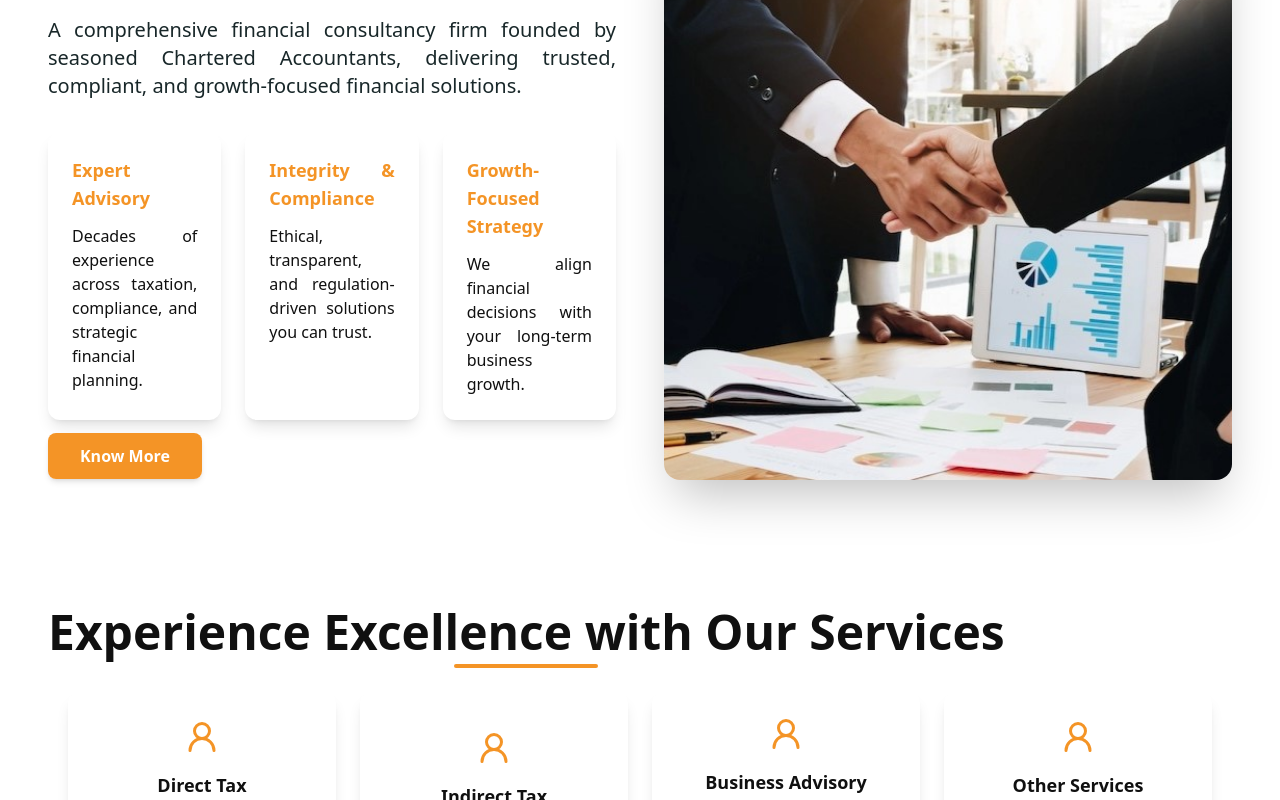
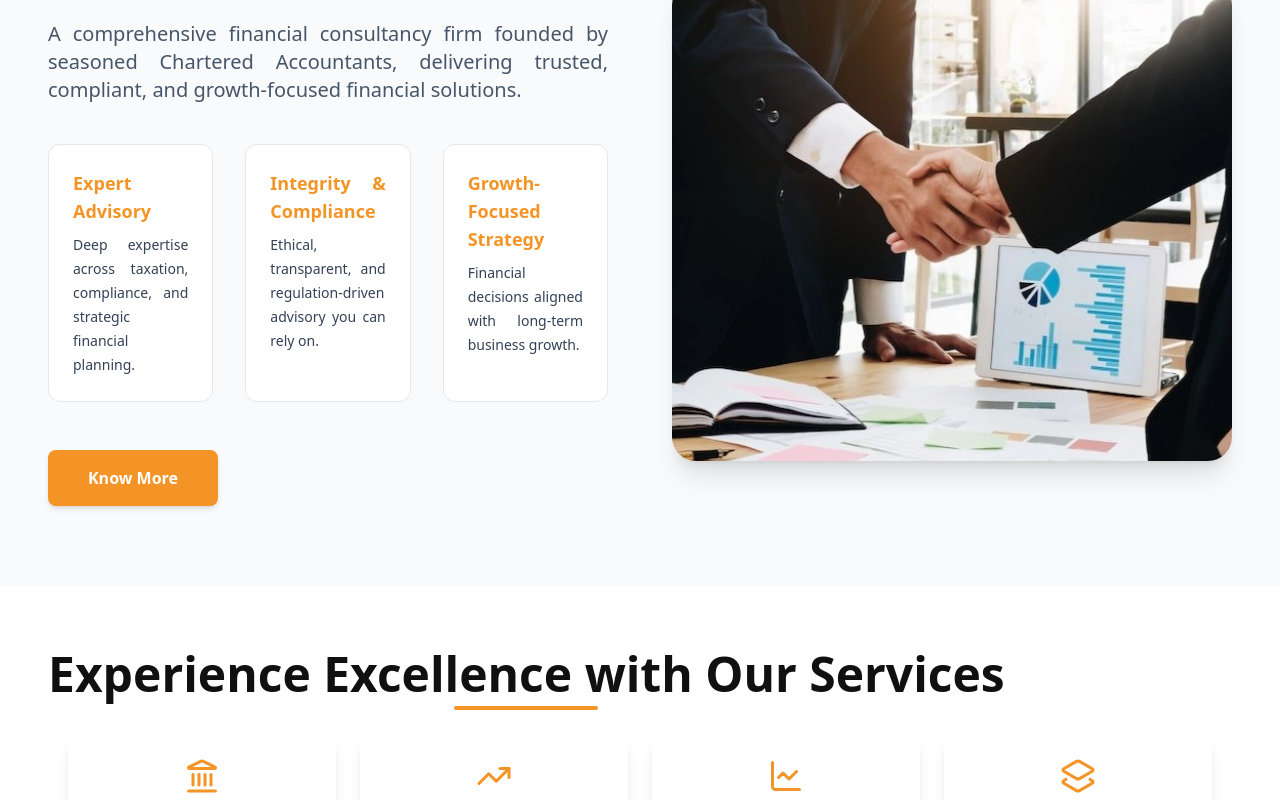
Before and after one commit to Peehu1308/Askca_website, a React (Vite) app: page / in a window 1280 px wide. Shown: the part 240-1040 px from the top of the page. Built offline with nearby package versions, Linux system fonts and the light colour scheme.

Commit message:
Update HomeScreen.jsx

```diff
--- a/src/screen/HomeScreen.jsx
+++ b/src/screen/HomeScreen.jsx
@@ -1,7 +1,7 @@
 import React from "react";
 import about from "../assets/about.jpeg";
 import Services_box from "../components/Services_box";
-import {User2} from "lucide-react";
+import {Landmark, Layers2, LineChart, TrendingUp, User2} from "lucide-react";
 import { Faq_section } from "../components/Faq_section";
 import Team_box from "../components/Team_box";
 import Footer from "../components/Footer";
@@ -11,54 +11,70 @@ const HomeScreen = () => {
   return (
     <div className="w-full min-h-screen bg-[#FFFFFF]">
 
-      <section className="px-12 py-16 flex flex-col md:flex-row items-center gap-12">
+     <section className="px-6 md:px-12 py-20 bg-[#F9FAFB]">
+  <div className="max-w-7xl mx-auto flex flex-col md:flex-row items-center gap-16">
+
+    {/* LEFT CONTENT */}
     <div className="flex-1">
       <h1 className="text-5xl md:text-6xl font-extrabold text-[#101010] mb-6 leading-tight">
         ASK<span className="text-[#F49426]">CA</span>
       </h1>
 
-    <p className="text-lg md:text-xl text-[#182729] leading-relaxed max-w-xl mb-8">
-      A comprehensive financial consultancy firm founded by seasoned Chartered Accountants, delivering trusted, compliant, and growth-focused financial solutions.
+      <p className="text-lg md:text-xl text-[#475569] leading-relaxed max-w-xl mb-10">
+        A comprehensive financial consultancy firm founded by seasoned Chartered
+        Accountants, delivering trusted, compliant, and growth-focused financial
+        solutions.
       </p>
 
-    <div className="grid md:grid-cols-3 gap-6 mb-6">
-      {/* Cards */}
-      <div className="bg-white p-6 rounded-xl shadow-lg hover:shadow-2xl transition duration-300">
-        <h3 className="font-semibold text-[#F49426] mb-3 text-lg">Expert Advisory</h3>
-        <p className="text-[#101010] text-sm md:text-base leading-relaxed">
-          Decades of experience across taxation, compliance, and strategic financial planning.
+      {/* HIGHLIGHT CARDS */}
+      <div className="grid gap-8 md:grid-cols-3 mb-12">
+        <div className="bg-white p-6 rounded-xl border border-gray-200 hover:shadow-lg transition">
+          <h3 className="font-semibold text-[#F49426] mb-2 text-lg">
+            Expert Advisory
+          </h3>
+          <p className="text-[#334155] text-sm leading-6">
+            Deep expertise across taxation, compliance, and strategic financial planning.
           </p>
         </div>
 
-      <div className="bg-white p-6 rounded-xl shadow-lg hover:shadow-2xl transition duration-300">
-        <h3 className="font-semibold text-[#F49426] mb-3 text-lg">Integrity & Compliance</h3>
-        <p className="text-[#101010] text-sm md:text-base leading-relaxed">
-          Ethical, transparent, and regulation-driven solutions you can trust.
+        <div className="bg-white p-6 rounded-xl border border-gray-200 hover:shadow-lg transition">
+          <h3 className="font-semibold text-[#F49426] mb-2 text-lg">
+            Integrity & Compliance
+          </h3>
+          <p className="text-[#334155] text-sm leading-6">
+            Ethical, transparent, and regulation-driven advisory you can rely on.
           </p>
         </div>
 
-      <div className="bg-white p-6 rounded-xl shadow-lg hover:shadow-2xl transition duration-300">
-        <h3 className="text-[#F49426] font-semibold mb-3 text-lg">Growth-Focused Strategy</h3>
-        <p className="text-[#101010] text-sm md:text-base leading-relaxed">
-          We align financial decisions with your long-term business growth.
+        <div className="bg-white p-6 rounded-xl border border-gray-200 hover:shadow-lg transition">
+          <h3 className="font-semibold text-[#F49426] mb-2 text-lg">
+            Growth-Focused Strategy
+          </h3>
+          <p className="text-[#334155] text-sm leading-6">
+            Financial decisions aligned with long-term business growth.
           </p>
         </div>
       </div>
 
-    <Link className="bg-[#F49426] text-white px-8 py-3 rounded-lg font-semibold hover:bg-orange-600 transition mt-4 shadow-md hover:shadow-lg"
-    to="/about">
+      <Link
+        to="/about"
+        className="inline-block bg-[#F49426] text-white px-10 py-4 rounded-lg font-semibold hover:bg-orange-600 transition shadow-md hover:shadow-lg"
+      >
         Know More
       </Link>
     </div>
 
+    {/* RIGHT IMAGE */}
     <div className="flex-1">
       <img
         src={about}
         alt="About ASKCA"
-      className="h-[70vh] w-full object-cover rounded-2xl shadow-2xl"
+        className="h-[60vh] w-full object-cover rounded-3xl shadow-xl"
       />
     </div>
+  </div>
 </section>
+
 
       <section className="px-6 md:px-12 py-16 bg-[#FFFFFF]">
         {/* <p className="flex text-3xl font-bold text-[#101010] mb-10 justify-center">Experience Excellence with Our Services</p> */}
@@ -68,28 +84,31 @@ const HomeScreen = () => {
   </h2>
         <div className='grid md:grid-cols-4 sm:grid-cols-2 gap-6 px-5'>
   <Services_box
-    title="Direct Tax"
-    content="Direct tax services including income computation, tax return filing, TDS and advance tax compliance, and strategic tax planning."
-    icon={<User2 size={36} className="text-[#F49426]" />}
-    link="/"
+  title="Corporate Finance"
+  content="Advisory on capital structuring, financial modeling, mergers and acquisitions, fund-raising strategies, and long-term financial planning to support business growth."
+  icon={<Landmark size={36} className="text-[#F49426]" />}
+  link="/coporate"
 />
+
 <Services_box
-    title="Indirect Tax"
-    content="Services covering GST registration, returns, compliance, refund claims, and advisory on indirect taxation matters."
-    icon={<User2 size={36} className="text-[#F49426]" />}
-    link="/"
+  title="Investment Services"
+  content="Strategic investment advisory including portfolio assessment, risk-return analysis, market opportunities evaluation, and guidance aligned with client financial goals."
+  icon={<TrendingUp size={36} className="text-[#F49426]" />}
+  link="/investment"
 />
+
 <Services_box
-    title="Business Advisory Services"
-    content="Advisory on business structuring, financial modeling, mergers & acquisitions, and fund-raising strategies."
-    icon={<User2 size={36} className="text-[#F49426]" />}
-    link="/"
+  title="Trading Advisory"
+  content="Advisory on trading processes, market analysis, risk management frameworks, and performance review to support disciplined and informed trading decisions."
+  icon={<LineChart size={36} className="text-[#F49426]" />}
+  link="/trading"
 />
+
 <Services_box
   title="Other Services"
-    content="Support for company/LLP formation, MSME/startup registration, SEBI/RBI compliance, and statutory certifications."
-    icon={<User2 size={36} className="text-[#F49426]" />}
-    link="/"
+  content="Support for company and LLP formation, MSME and startup registrations, regulatory compliance (SEBI/RBI), and statutory and certification-related services."
+  icon={<Layers2 size={36} className="text-[#F49426]" />}
+  link="/services/otherservices"
 />
 </div>
 
@@ -109,7 +128,7 @@ const HomeScreen = () => {
       <img
         src={about}
         alt="About ASKCA"
-        className="h-auto w-full object-cover rounded-2xl shadow-2xl"
+        className="h-[50vh] w-full object-cover rounded-2xl shadow-2xl"
       />
     </div>
 
```
Lines whose indentation alone changed are shown as unchanged.
